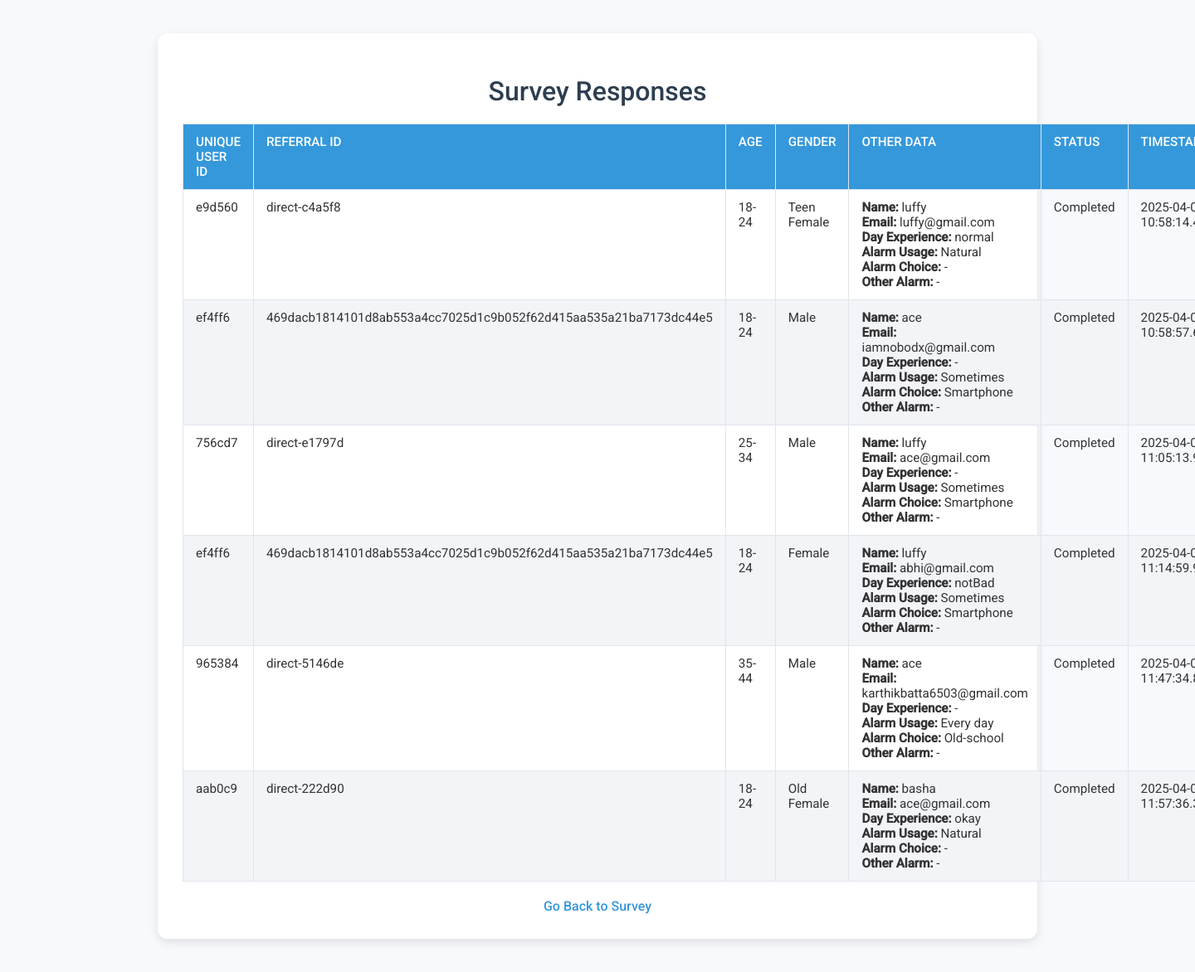
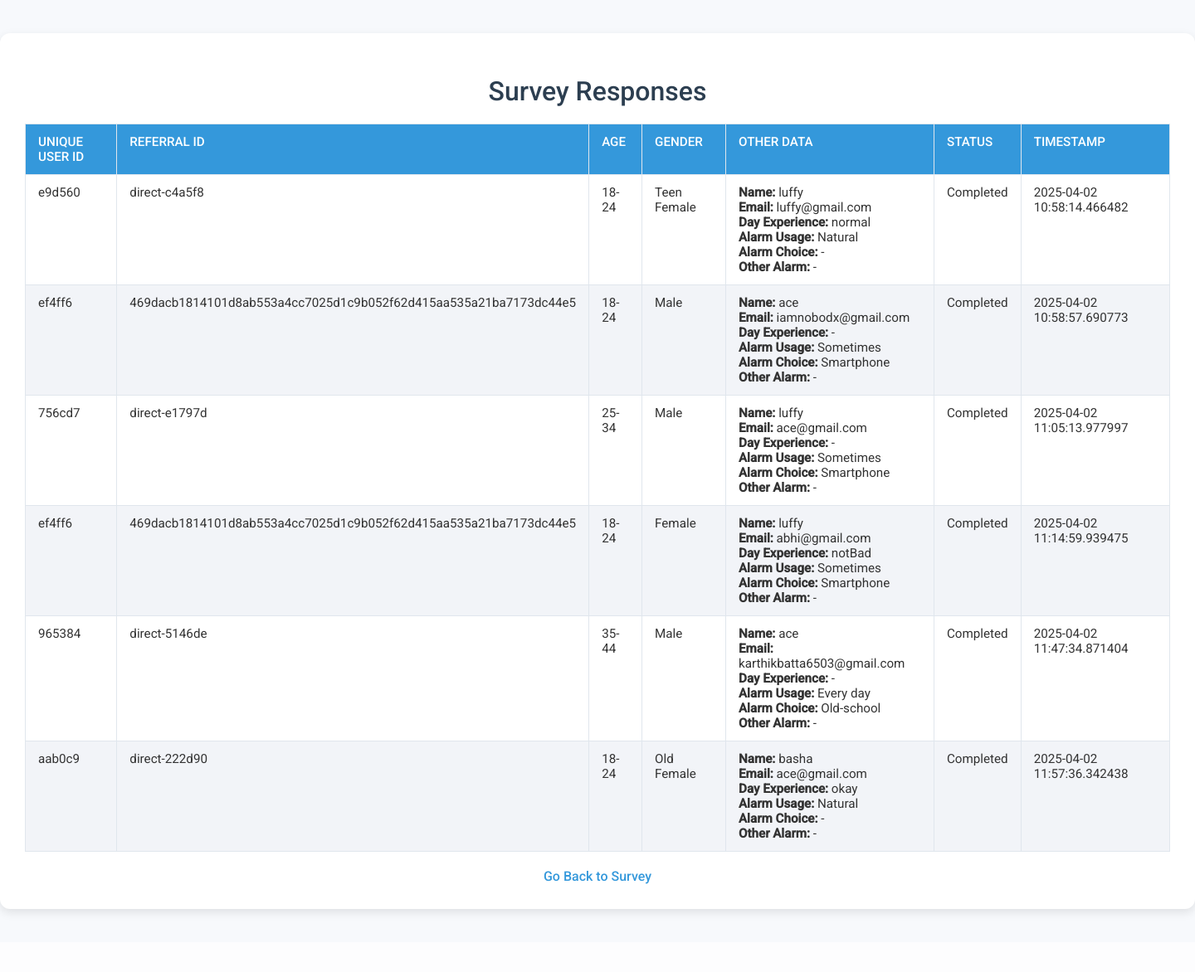
Before and after one commit to karthik13647/pepeleads_main, a Flask app: page /responses in a window 1440 px wide; the page is wider, and only the part inside the window is pictured. Shown: that part at 83% size. After the commit the page ends 1104 px from the top of that part, so only its background shows below. Run offline with Flask 3, Linux system fonts and the light colour scheme; data comes from the database, SQL or seed files in the repository; both versions use the stored data as it was after the commit.

Commit message:
Resolved merge conflicts solved

```diff
--- a/templates/response1.html
+++ b/templates/response1.html
@@ -14,7 +14,7 @@
       color: #333;
     }
     .container {
-      max-width: 1000px;
+      max-width: inherit;
       margin: 40px auto;
       background: #fff;
       padding: 30px;
```
Also changed, not shown: instance/survey_response.db.
